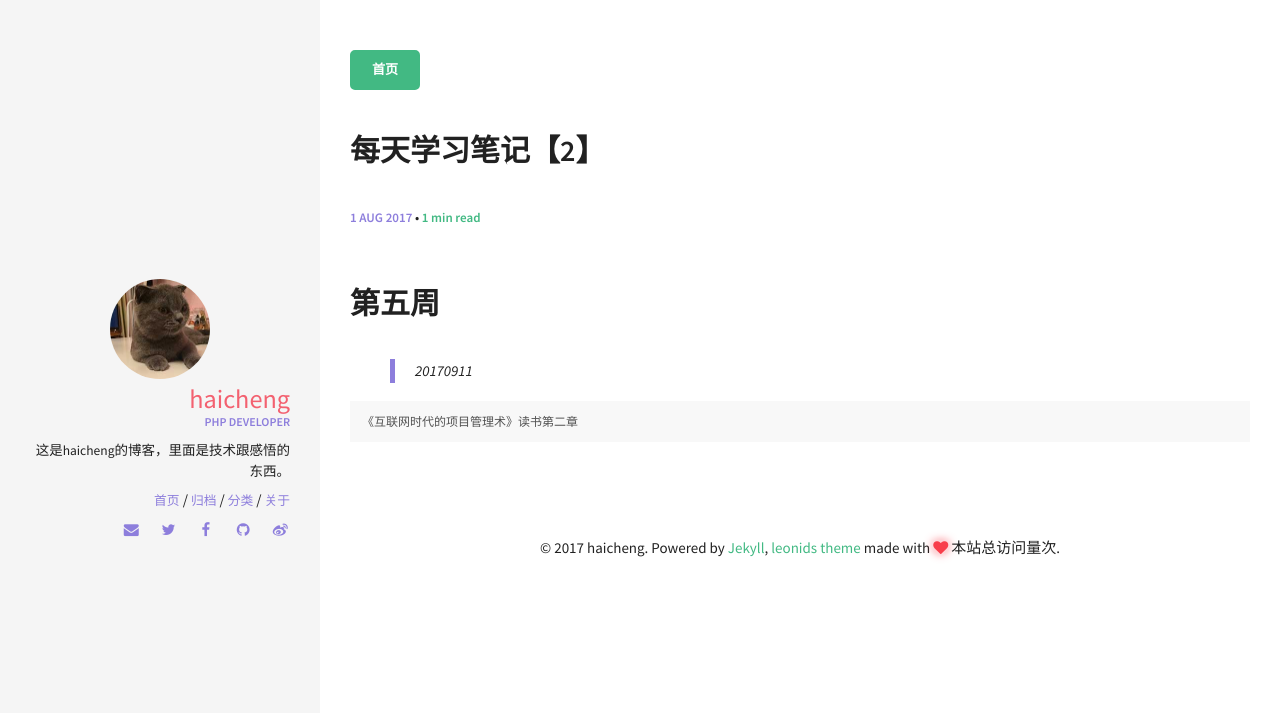
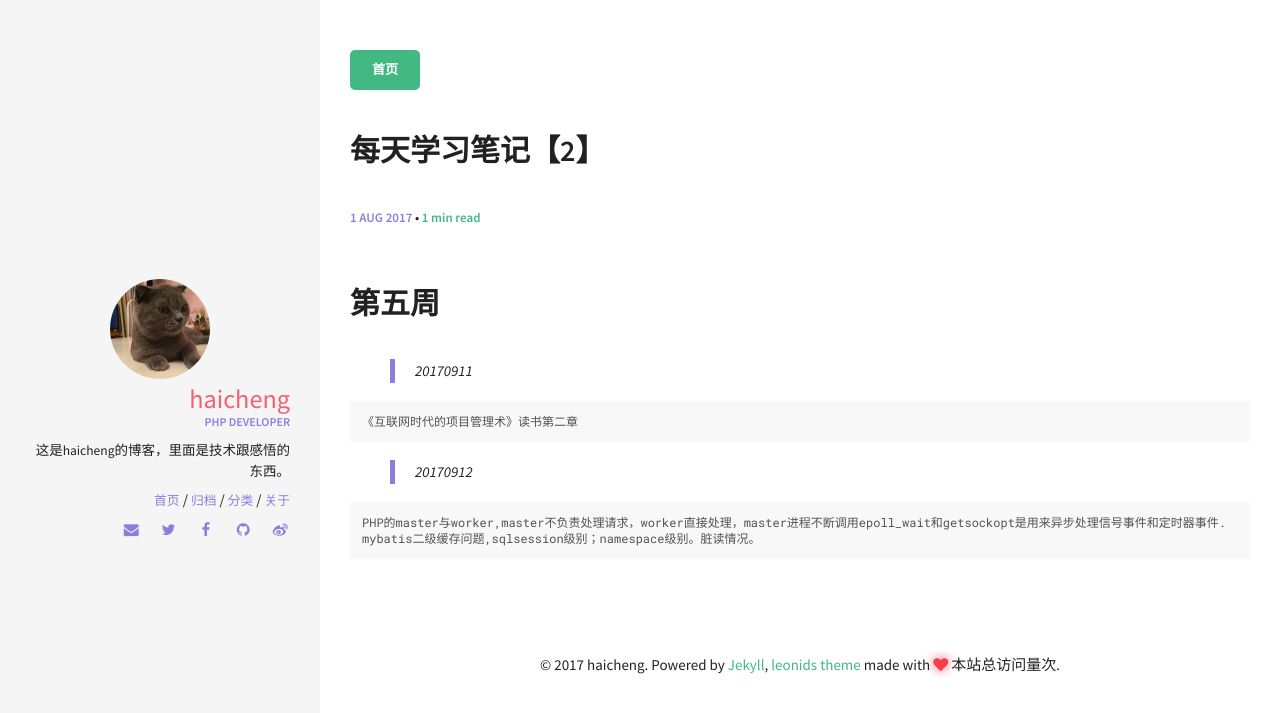
Before and after one commit to chchmlml/chchmlml.github.io, a Jekyll site: the page built from _posts/2017-09-11-everyday-learn-2.md, in a window 1280 px wide. Shown: the top 713 px of the page. Built offline with Jekyll 4.4.1, drawn with Linux system fonts in a browser that asks for light colours; comment, search, counter and statistics services are not loaded.

Commit message:
add blog upgrade

````diff
--- a/_posts/2017-09-11-everyday-learn-2.md
+++ b/_posts/2017-09-11-everyday-learn-2.md
@@ -22,3 +22,10 @@ image:
 ```
 《互联网时代的项目管理术》读书第二章
 ```
+
+> 20170912
+
+```
+PHP的master与worker,master不负责处理请求，worker直接处理，master进程不断调用epoll_wait和getsockopt是用来异步处理信号事件和定时器事件.
+mybatis二级缓存问题,sqlsession级别；namespace级别。脏读情况。
+```
````
Also changed, not shown: 2 other files.
